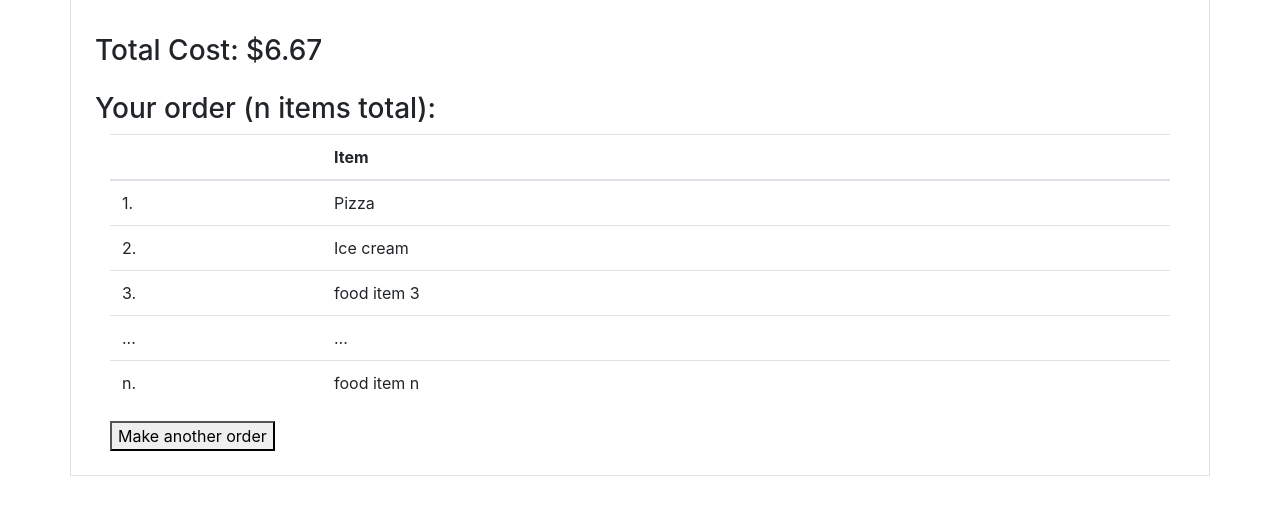
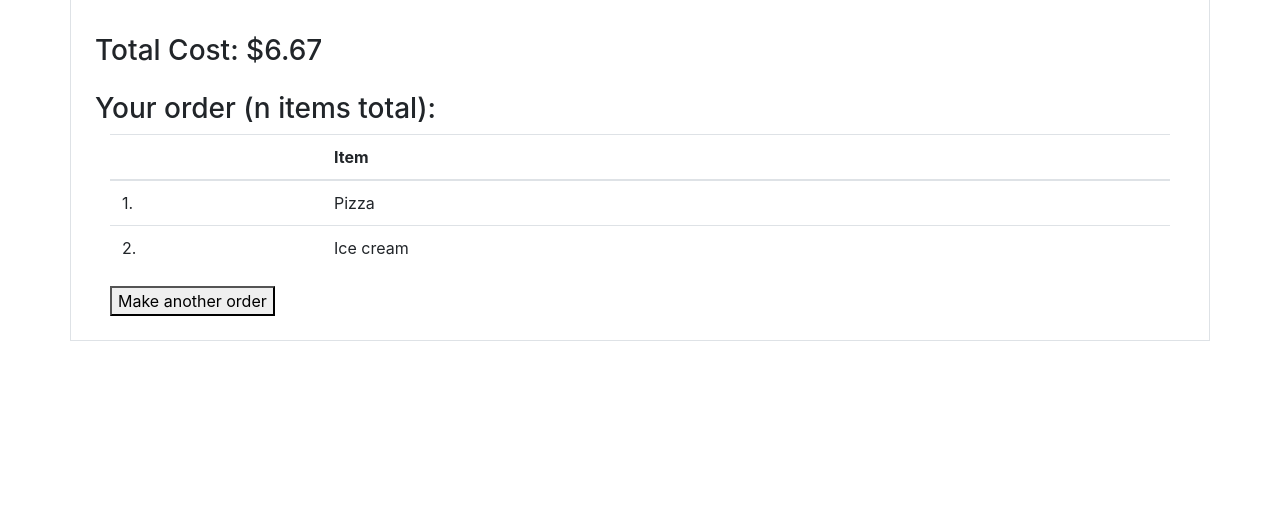
Before and after one commit to Jinhong19/cs326-final-iota, a website: page pages/confirm-order.html in a window 1280 px wide. Shown: the part 141-656 px from the top of the page. Drawn offline with nearby package versions, Linux system fonts and the light colour scheme.

Commit message:
slightly modified order placing HTML

```diff
--- a/pages/confirm-order.html
+++ b/pages/confirm-order.html
@@ -49,18 +49,6 @@
                 <td>2.</td>
                 <td>Ice cream</td>
               </tr>
-              <tr>
-                <td>3.</td>
-                <td>food item 3</td>
-              </tr>
-              <tr>
-                <td>...</td>
-                <td>...</td>
-              </tr>
-              <tr>
-                <td>n.</td>
-                <td>food item n</td>
-              </tr>
             </tbody>
           </table>
           <a href="http://localhost:8080/place-order.html">
```
